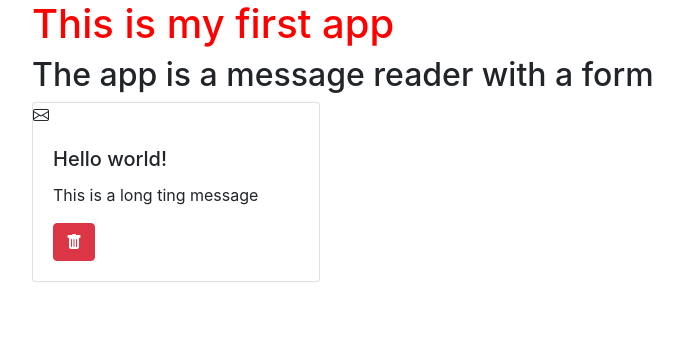
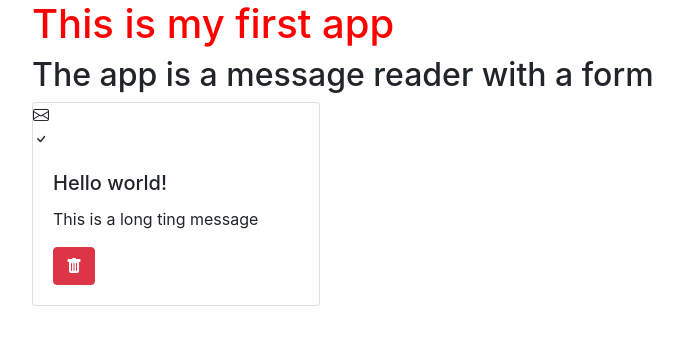
Before and after one commit to akashmohanlal/angulartest, an Angular app: page / in a window 1280 px wide. Shown: the top 342 px of the page, without its empty margins (53-736 px from the left). Built offline with nearby package versions, Linux system fonts and the light colour scheme.

Commit message:
conditional statement

```diff
--- a/src/app/app.component.ts
+++ b/src/app/app.component.ts
@@ -11,7 +11,7 @@ export class AppComponent {
     id:1,
     title: "Hello world!",
     message: "This is a long ting message",
-    isRead: false,
+    isRead: true,
   }
 
   onMessageItemDelete(messageItem){
--- a/src/app/message-item/message-item.component.html
+++ b/src/app/message-item/message-item.component.html
@@ -1,5 +1,6 @@
 <div class="card" style="width: 18rem;">
   <i class="bi bi-envelope"></i>
+  <i class="bi bi-check" *ngIf="messageItem.isRead"></i>
   <!-- <i class="bi bi-envelope-open"></i> -->
   <div class="card-body">
     <h5 class="card-title">{{ messageItem.title }}</h5>
```
